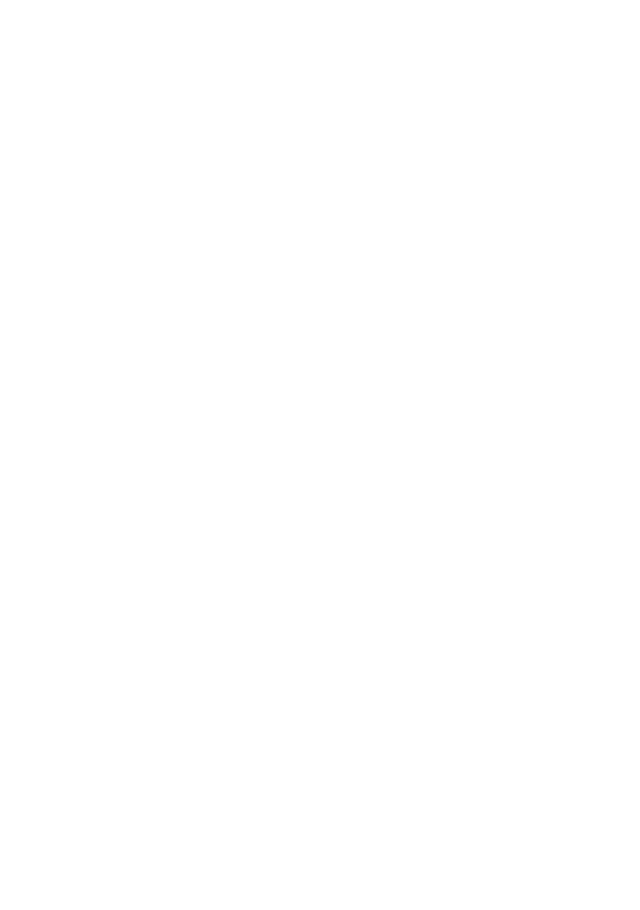
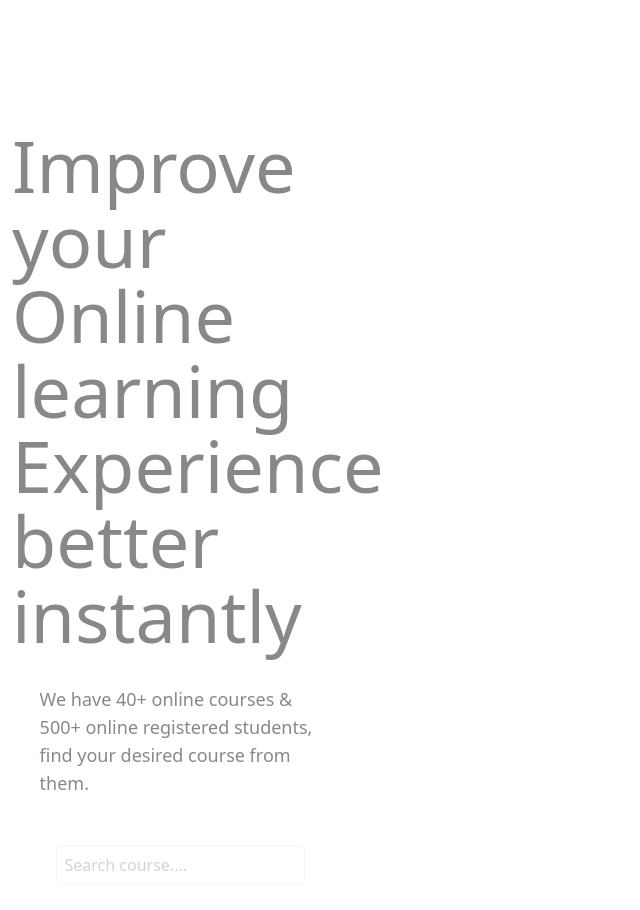
Before and after one commit to rakibulhasanbu/web-lms-server, a Next.js app in the folder client/: page / in a window 1280 px wide. Shown: the part 460-1370 px from the top of the page, without its empty margins (0-640 px from the left). Before the commit the page ends 800 px from the top, so only its background shows below. Built offline with nearby package versions, Linux system fonts and the light colour scheme.

Commit message:
created hero section

```diff
--- a/client/app/components/Home/Hero.tsx
+++ b/client/app/components/Home/Hero.tsx
@@ -1,4 +1,6 @@
+import Image from 'next/image';
 import { FC } from 'react';
+import { BiSearch } from 'react-icons/bi';
 
 interface Props { }
 
@@ -7,9 +9,24 @@
         <div className='w-full 1000px:flex items-center'>
             <div className='absolute top-[100px] 1000px:top-[unset] 1500px:h-[700px] 1100px:h-[600px]  1100px:w-[600px] h-[50vh] hero_animation '>
                 <div className='1000px:w-[40%] flex 1000px:min-h-screen items-center justify-end pt-[70px] 1000px:pt-0 z-10'>
-
+                    <Image src={require("../../../public/assets/development.png")} alt='This is hero image' className='object-contain w-[90%] 1100px:max-w-[90%] 1500px:max-w-[85%] h-auto z-10' />
                 </div>
-                <div className='1000px:w-[60%] flex flex-col text-center items-center mt-[150px] 1000px:text-left'>
+                <div className='1000px:w-[60%] flex flex-col text-center items-center mt-[150px] 1000px:mt-0  1000px:text-left'>
+                    <h2 className='text text-3xl px-3 w-full 1000px:text-7xl font-medium font-Josefin py-2 1000px:leading-[75px] '>
+                        Improve your Online learning Experience better instantly
+                    </h2>
+                    <br />
+                    <p className='text font-Josefin font-medium text-lg 1500px:!w-[55%] 1100px:!w-[78%]'>
+                        We have 40+ online courses & 500+ online registered students, find your desired course from them.
+                    </p>
+                    <br />
+                    <br />
+                    <div className=''>
+                        <input type="search" placeholder='Search course....' className='bg-transparent border dark:border-none dark:bg-[#575757] dark:placeholder:text-white rounded-md p-2 w-full h-full outline-none ' />
+                        <div className='center '>
+                            <BiSearch className="text-white" size={30} />
+                        </div>
+                    </div>
 
                 </div>
             </div>
--- a/client/app/globals.css
+++ b/client/app/globals.css
@@ -8,6 +8,9 @@
   }
   .text {
     @apply text-black dark:text-white;
+  }
+  .center {
+    @apply flex items-center justify-center;
   }
 }
 
```
Also changed, not shown: client/public/assets/development.png (added).
